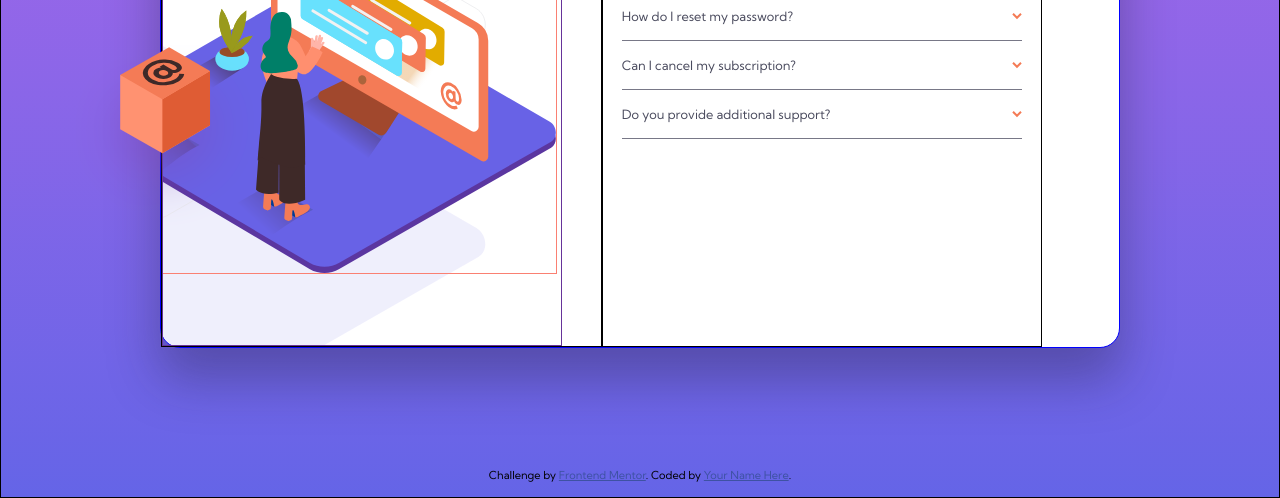
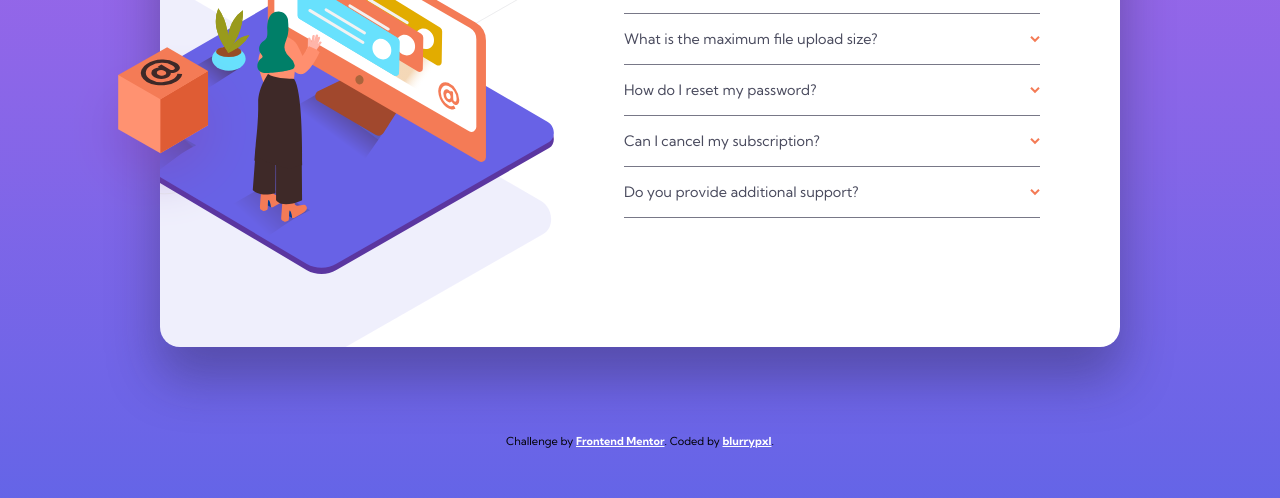
Before and after one commit to blurrypxl/faq-accordion-card-main, a plain HTML site: page index.html in a window 1280 px wide. Shown: the part 302-800 px from the top of the page. Drawn offline with Linux system fonts and the light colour scheme.

Commit message:
Update 1

```diff
--- a/index.html
+++ b/index.html
@@ -99,7 +99,7 @@
 
     <footer class="attribution">
       Challenge by <a href="https://www.frontendmentor.io?ref=challenge" target="_blank">Frontend Mentor</a>.
-      Coded by <a href="#" target="_blank">Your Name Here</a>.
+      Coded by <a href="https://www.frontendmentor.io/profile/blurrypxl" target="_blank">blurrypxl</a>.
     </footer>
 
     <!-- myjs -->
--- a/style.css
+++ b/style.css
@@ -19,14 +19,17 @@
 
 /* Custom Scrollbar */
 ::-webkit-scrollbar {
-  width: 0.5em;
+  width: 0.4em;
+}
+::-webkit-scrollbar-track {
+  background-color: transparent;
 }
 ::-webkit-scrollbar-thumb {
-  background-color: rgb(143, 143, 143);
+  background-color: rgba(143, 143, 143, 0.781);
 }
 
 body {
-  border: 1px solid black;
+  /* border: 1px solid black; */
   min-height: 100vh;
   display: flex;
   flex-direction: column;
@@ -36,23 +39,36 @@ body {
 }
 
 .container {
-  border: 1px solid blue;
+  /* border: 1px solid blue; */
   border-radius: 20px;
   margin-top: 25vh;
   margin-bottom: 15vh;
   /* padding: 0 5vw; */
-  /* padding-bottom: 2.2em; */
+  padding-bottom: 3em;
   width: 90%;
   background-color: white;
   box-shadow: 0 30px 50px 2px hsla(238, 29%, 16%, 0.336);
   display: grid;
   grid-template-columns: 1fr;
 }
-@media screen and (min-width: 768px) {
+
+.sub-container-1 {
+  position: relative;
+  display: flex;
+  flex-direction: column;
+  align-items: center;
+  position: relative;
+  height: 8em;
+}
+
+.sub-container-2 {
+  padding: 0 1.2em;
+}
+@media screen and (min-width: 1024px) {
   .container {
     width: 85%;
     grid-template-columns: repeat(2, 1fr);
-    padding: 0 6vw 0 0;
+    padding: 0 5vw 0 0;
     /* column-gap: 1.5em; */
     margin: 15vh 0;
   }
@@ -60,10 +76,11 @@ body {
   .sub-container-1 {
     /* overflow: hidden; */
     align-items: flex-start !important;
+    height: 100%;
   }
 
   .sub-container-2 {
-    padding: 3em 0;
+    padding: 4.5em 1em;
     overflow-y: scroll;
     overflow-x: hidden;
     height: 32em;
@@ -75,26 +92,10 @@ body {
   }
 }
 
-.sub-container-1,
-.sub-container-2 {
-  border: 1px solid black;
-}
-
-.sub-container-1 {
-  display: flex;
-  flex-direction: column;
-  align-items: center;
-  position: relative;
-}
-
-.sub-container-2 {
-  padding: 0 1.2em;
-}
-
 /* Setting Illustrations */
 .img-box {
-  border: 1px solid rebeccapurple;
-  position: relative;
+  /* border: 1px solid rebeccapurple; */
+  position: absolute;
   top: -6.2em;
   width: 13.7em;
   height: 13em;
@@ -115,7 +116,7 @@ body {
 }
 
 .img-mobile {
-  border: 1px solid salmon;
+  /* border: 1px solid salmon; */
   position: absolute;
   left: -1.7em;
   z-index: 0;
@@ -123,7 +124,7 @@ body {
 }
 
 .img-desktop {
-  border: 1px solid salmon;
+  /* border: 1px solid salmon; */
   position: absolute;
   display: none;
 }
@@ -131,7 +132,7 @@ body {
 .img-box-desktop {
   display: none;
 }
-@media screen and (min-width: 768px) {
+@media screen and (min-width: 1024px) {
   .img-box {
     top: 0;
     width: 25em;
@@ -140,10 +141,10 @@ body {
     align-items: center;
   }
   .img-box::before {
-    background-size: 44em;
+    background-size: 50em;
     background-position: bottom;
     top: 0;
-    left: -28.5em;
+    left: -26em;
     bottom: -6em;
   }
 
@@ -169,8 +170,8 @@ body {
 
 /* Setting Header */
 header {
-  border: 1px solid red;
-  margin-top: -5em;
+  /* border: 1px solid red; */
+  /* margin-top: -5em; */
   margin-bottom: 1em;
   text-align: center;
 }
@@ -178,7 +179,7 @@ header h1 {
   font-weight: 700;
   color: var(--vDDB);
 }
-@media screen and (min-width: 768px) {
+@media screen and (min-width: 1024px) {
   header {
     margin-top: 0;
     text-align: left;
@@ -194,18 +195,17 @@ header h1 {
   padding: 1em 0;
   cursor: pointer;
 }
-.list p {
-  font-size: 0.7em;
+.list .question p {
+  font-size: 0.9em;
   width: 100%;
   text-align: left;
   font-weight: 400;
-  font-size: 0.8em;
   color: var(--vDGB);
 }
 
 .arrow {
   animation-name: close-arrow;
-  animation-duration: 0.2s;
+  animation-duration: 0.1s;
   animation-fill-mode: forwards;
 }
 @keyframes close-arrow {
@@ -226,7 +226,7 @@ header h1 {
   height: 0;
   overflow: hidden;
   animation-name: close-content;
-  animation-duration: 0.2s;
+  animation-duration: 0.1s;
   animation-fill-mode: forwards;
 }
 @keyframes close-content {
@@ -239,8 +239,10 @@ header h1 {
 }
 .content p {
   margin-top: 1em;
-  font-size: 0.75em;
+  font-size: 0.8em;
+  font-weight: 700;
   line-height: 1.5em;
+  color: var(--dGB);
 }
 
 /* Show Content */
@@ -249,7 +251,7 @@ header h1 {
 }
 .list.open .arrow {
   animation-name: open-arrow;
-  animation-duration: 0.2s;
+  animation-duration: 0.1s;
   animation-fill-mode: forwards;
 }
 @keyframes open-arrow {
@@ -260,7 +262,7 @@ header h1 {
 .list.open .content {
   /* display: block; */
   animation-name: open-content;
-  animation-duration: 0.2s;
+  animation-duration: 0.1s;
   animation-fill-mode: forwards;
 }
 @keyframes open-content {
@@ -280,16 +282,19 @@ header h1 {
       height: 0;
     }
     to {
-      height: 12.5vmin;
+      height: 14vmin;
     }
   }
 }
 
 /* Footer */
 .attribution {
+  position: relative;
+  top: -3em;
   font-size: 11px;
   text-align: center;
 }
 .attribution a {
-  color: hsl(228, 45%, 44%);
+  color: white;
+  font-weight: 700;
 }
```
